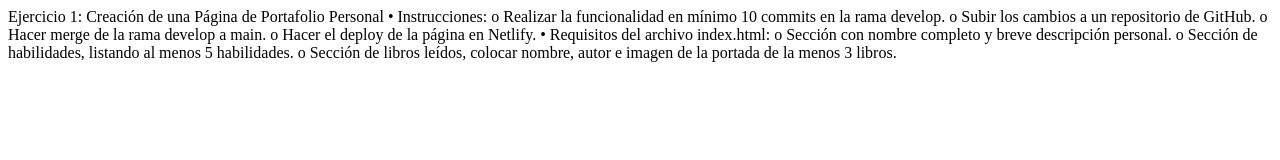
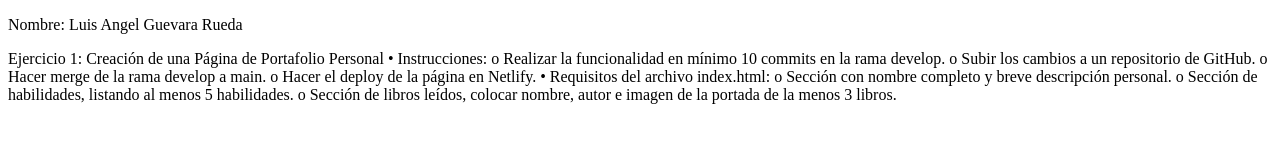
Before and after one commit to guevara-luis/rubrica_1erpunto_lguevara3, a plain HTML site: page index.html in a window 1280 px wide. Drawn offline with Linux system fonts and the light colour scheme.

Commit message:
tercer commit

```diff
--- a/index.html
+++ b/index.html
@@ -6,6 +6,7 @@
     <title>1er punto - habilidades y libros</title>
 </head>
 <body>
+    <p>Nombre: Luis Angel Guevara Rueda</p>
 
 </body>
 </html>
```
